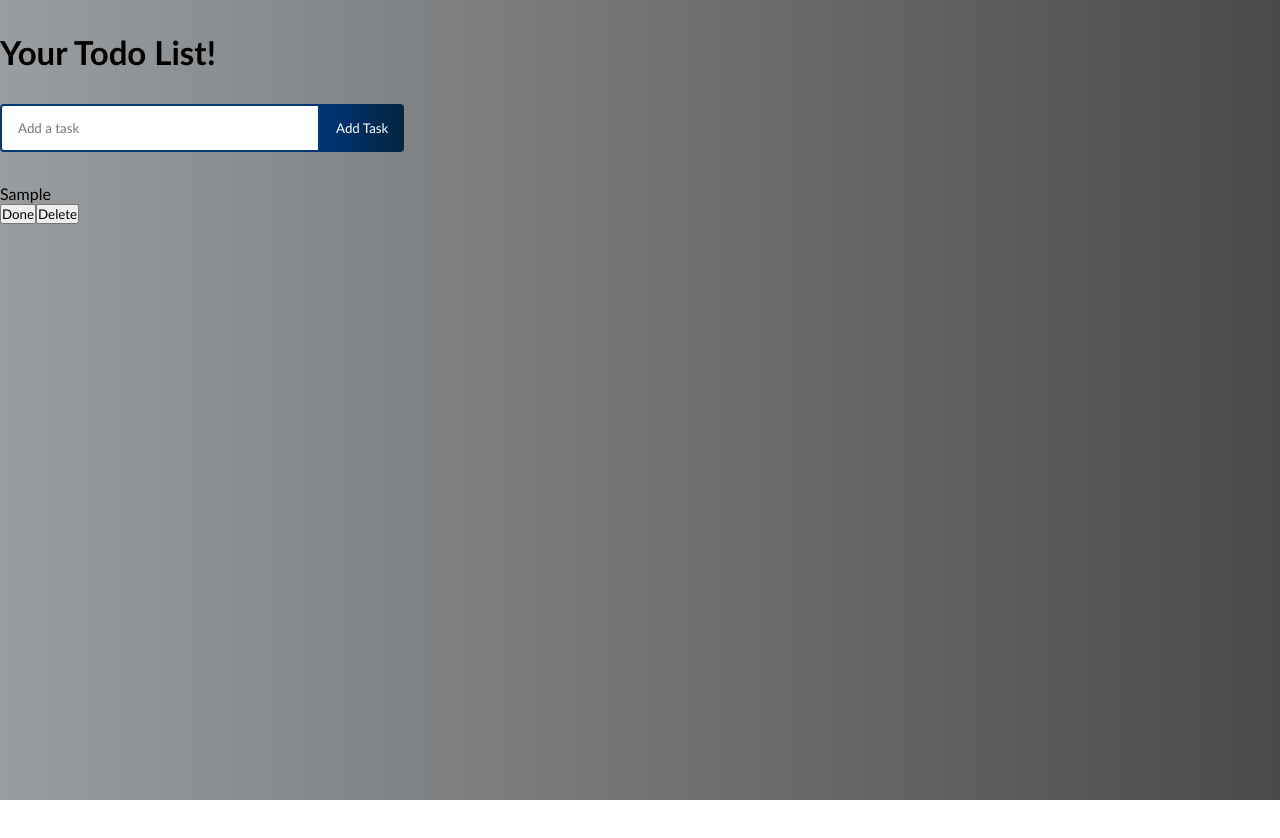
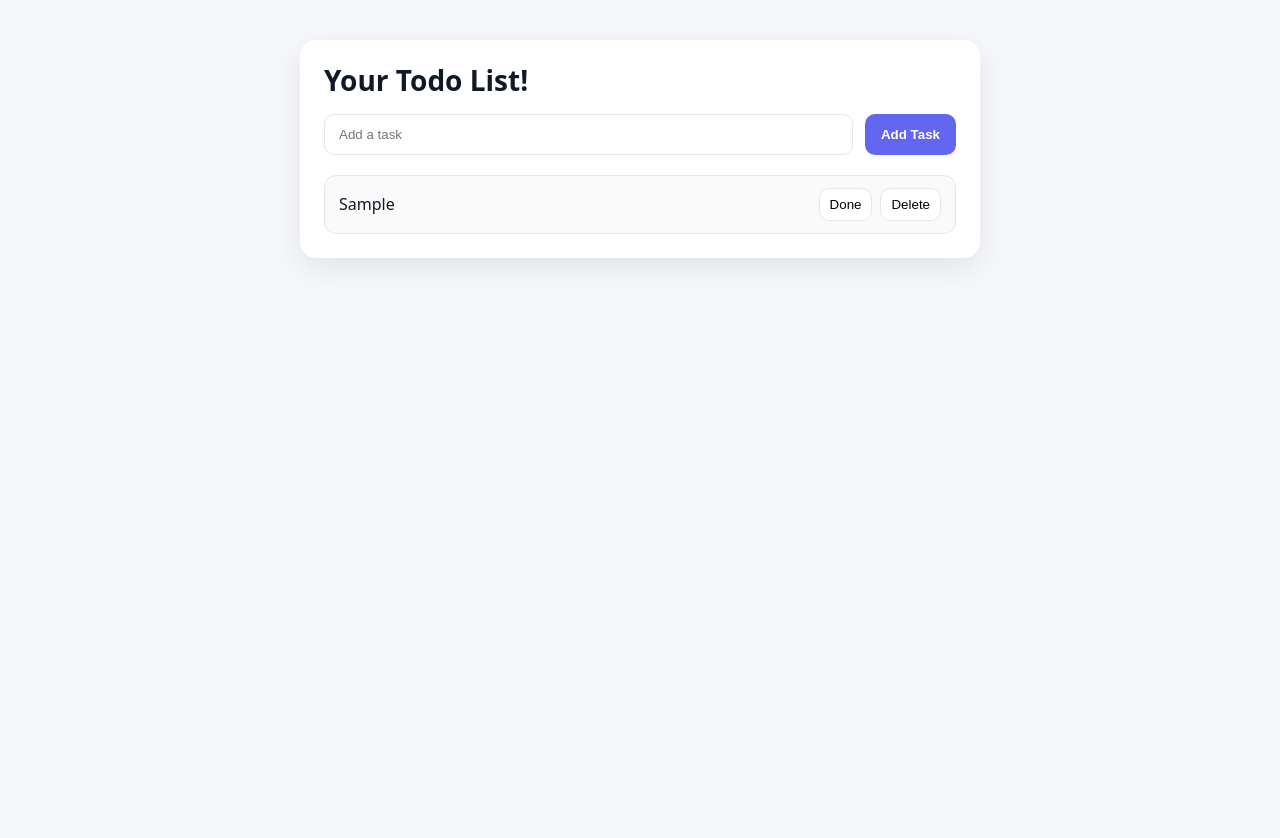
Before and after one commit to JuginMuz/Todo-List, a React (Create React App) app: page / in a window 1280 px wide. Both pictures are taken after typing "Sample" into the empty fields and a click on the button "Add Task". Before the commit the page ends 800 px from the top, so only its background shows below. Built offline with nearby package versions, Linux system fonts and the light colour scheme.

Commit message:
Fineshed

```diff
--- a/src/App.css
+++ b/src/App.css
@@ -1,103 +1,84 @@
-* {
-  box-sizing: border-box;
-  margin: 0;
-  padding: 0;
-  font-family: "Trebuchet MS", "Lucida Sans Unicode", "Lucida Grande",
-    "Lucida Sans", Arial, sans-serif;
-}
-
-body {
-  background: linear-gradient(
-    90deg,
-    rgb(153, 157, 160) 0%,
-    rgb(75, 74, 74) 100%
-  );
-}
-
-.todo-app {
-  display: flex;
-  flex-direction: column;
-  justify-content: start;
-  width: 40%;
-  min-height: 600px;
-  background: white;
-  text-align: center;
-  margin: 75px auto;
-  border-radius: 10px;
-  padding-bottom: 32px;
-}
-
-.important-btn {
-  margin-right: 5px;
-  width: 20px;
-  border-width: 1px;
-  border-radius: 49%;
-  padding: 1px;
-  border-color: white;
-  color: white;
-  background: transparent;
+/* Layout */
+.app {
+  max-width: 680px;
+  margin: 40px auto;
+  padding: 24px;
+  background: #fff;
+  border-radius: 16px;
+  box-shadow: 0 10px 30px rgba(0,0,0,0.08);
 }
 
 h1 {
-  margin: 32px 0;
-  font-size: 33px;
+  margin: 0 0 16px;
+  font-size: 28px;
+  line-height: 1.2;
 }
 
-.complete {
-  text-decoration: line-through;
-}
-
+/* Form */
 .todo-form {
-  margin-bottom: 32px;
+  display: flex;
+  gap: 12px;
+  margin-bottom: 20px;
 }
 
 .todo-input {
-  padding: 14px 32px 14px 16px;
-  border-radius: 4px 0 0 4px;
-  border: 2px solid rgb(1, 58, 115);
+  flex: 1;
+  padding: 12px 14px;
+  border: 1px solid #e5e7eb;
+  border-radius: 10px;
   outline: none;
-  width: 320px;
+}
+
+.todo-input:focus {
+  border-color: #6366f1;
+  box-shadow: 0 0 0 4px rgba(99,102,241,0.15);
 }
 
 .todo-button {
-  padding: 16px;
+  padding: 12px 16px;
   border: none;
-  border-radius: 0 4px 4px 0;
+  border-radius: 10px;
   cursor: pointer;
-  outline: none;
-  background: linear-gradient(90deg, rgb(0, 52, 119) 0%, rgb(1, 38, 65) 100%);
-  color: white;
-  text-transform: capitalize;
+  background: #6366f1;
+  color: #fff;
+  font-weight: 600;
 }
 
-.todo-container {
-  display: flex;
-  flex-direction: row;
-  position: relative;
+/* List */
+.todos {
+  display: grid;
+  gap: 10px;
 }
 
-.todo-row {
+.todo-item {
   display: flex;
+  align-items: center;
   justify-content: space-between;
-  align-items: center;
-  margin: 4px auto;
-  color: white;
-  background: linear-gradient(90deg, rgb(0, 52, 119) 0%, rgb(1, 38, 65) 100%);
-  padding: 16px;
-  border-radius: 5px;
-  width: 90%;
+  gap: 12px;
+  padding: 12px 14px;
+  border: 1px solid #e5e7eb;
+  border-radius: 12px;
+  background: #fafafa;
 }
 
-.iconsContainer {
+.todo-item.completed span {
+  text-decoration: line-through;
+  color: #9ca3af;
+}
+
+.actions {
   display: flex;
-  align-items: center;
-  font-size: 24px;
+  gap: 8px;
+}
+
+.actions button {
+  padding: 8px 10px;
+  border: 1px solid #e5e7eb;
+  background: #fff;
+  border-radius: 10px;
   cursor: pointer;
 }
 
-.seperator {
-  height: 1px;
-  width: 80%;
-  align-self: center;
-  background-color: black;
+.actions button:hover {
+  background: #f3f4f6;
 }
--- /dev/null
+++ b/src/index.css
@@ -0,0 +1,9 @@
+:root { color-scheme: light; }
+* { box-sizing: border-box; }
+html, body, #root { height: 100%; }
+body {
+  margin: 0;
+  font-family: system-ui, -apple-system, Segoe UI, Roboto, Helvetica, Arial, "Apple Color Emoji", "Segoe UI Emoji";
+  background: #f5f7fb;
+  color: #111827;
+}
--- a/src/index.js
+++ b/src/index.js
@@ -1,6 +1,8 @@
 import React from 'react'
 import ReactDOM from 'react-dom/client'
 import App from './App'
+import "./index.css"
+import "./App.css"
 
 const root = ReactDOM.createRoot(document.getElementById('root'));
 root.render(
```
